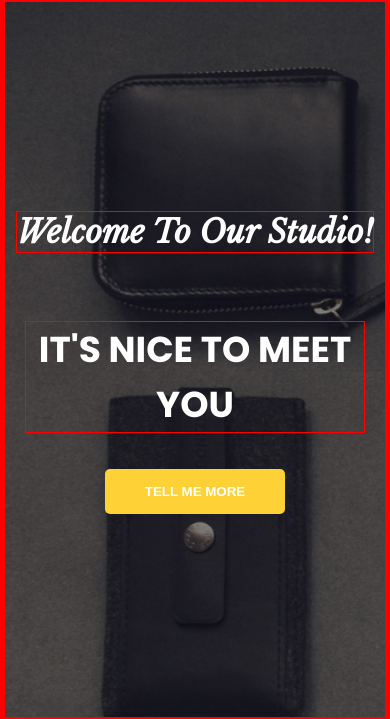
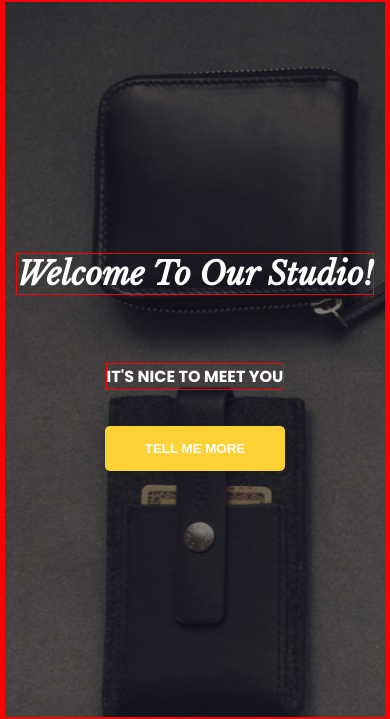
Before and after one commit to aleksandergorecki80/7_7__GOLDEN_landing_page, a website: page index.html in a window 390 px wide. Shown: the part 67-786 px from the top of the page. Drawn offline with nearby package versions, Linux system fonts and the light colour scheme.

Commit message:
Fonts in hero setion

```diff
--- a/sass/style.scss
+++ b/sass/style.scss
@@ -476,7 +476,7 @@ header {
     .hero {
         h1 {
             margin: ($hero-bg-height*0.05) 20px;
-            font-size: 36px;
+            font-size: 16px;
         }
     }
 
```
Also changed, not shown: css/style.css, css/style.prefixed.css.
